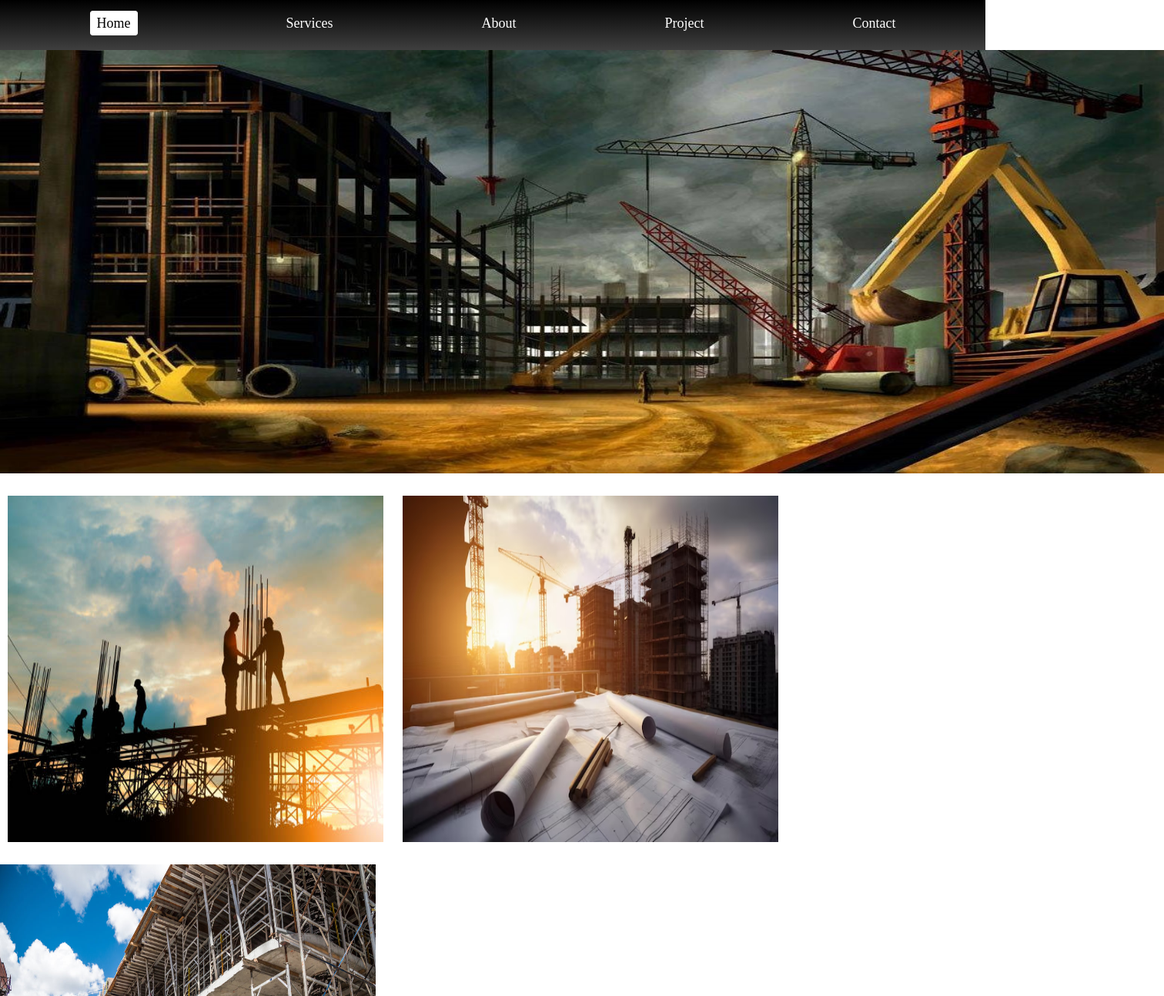
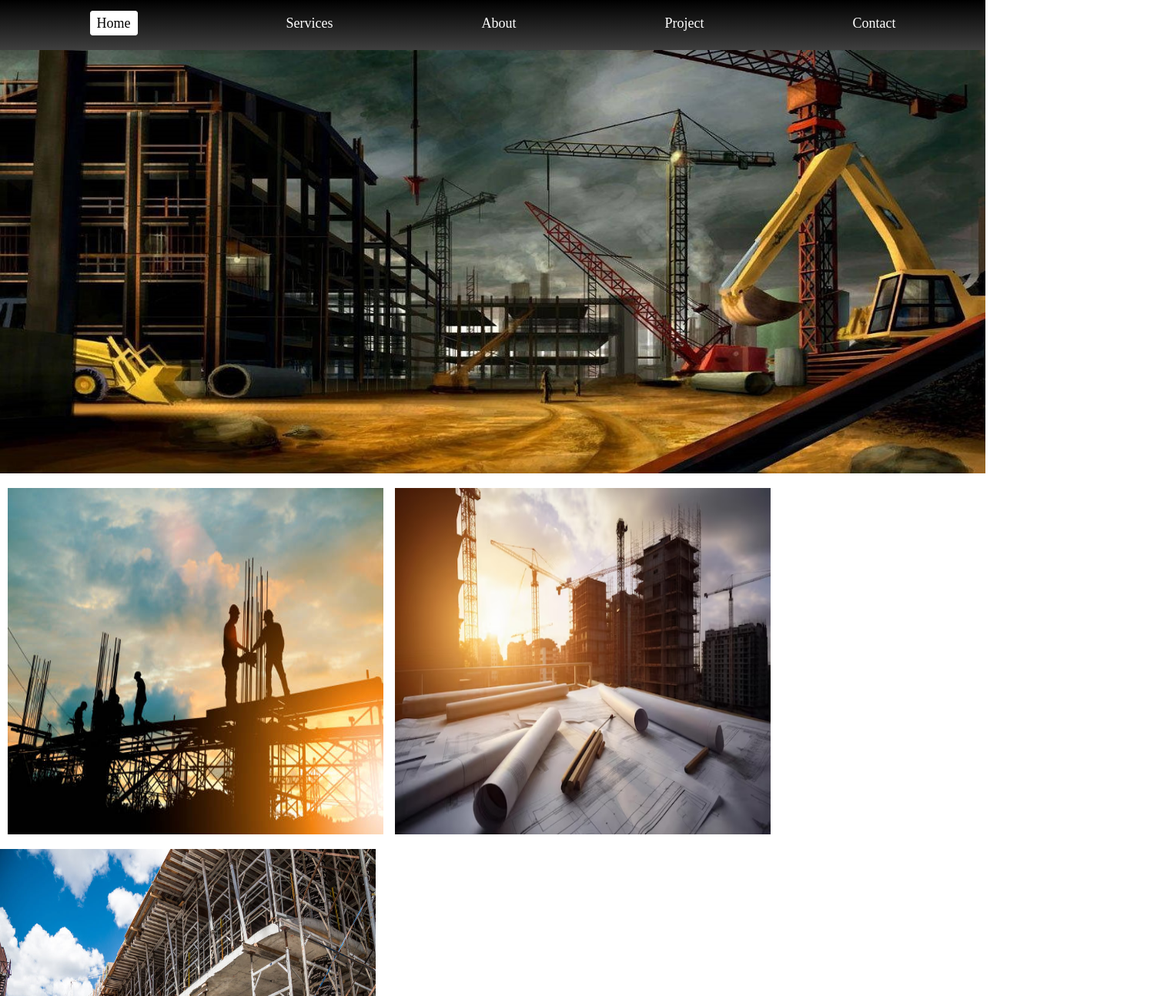
Before and after one commit to niks1503/Construction-Landing-Page, a plain HTML site: page index.html in a window 1280 px wide. Shown: the top 1294 px of the page at 77% size, 1512 px wide, since content can reach past the window. Drawn offline with Linux system fonts and the light colour scheme.

Commit message:
Update styles.css

```diff
--- a/styles.css
+++ b/styles.css
@@ -53,18 +53,24 @@ nav{
     align-items:center;
     gap:15px;
 
+    &>.image1{
+        width:100%;
+    }
+
    }
 
+
    .image1>img{
-    width:1512px;
+    width:100%;
     height:550px;
+
 
    }
 
    .image2>img{
     width:488px;
     height:450px;
-    margin:10px;
+    margin-left:10px;
    }
 
    .image3>img{
```
